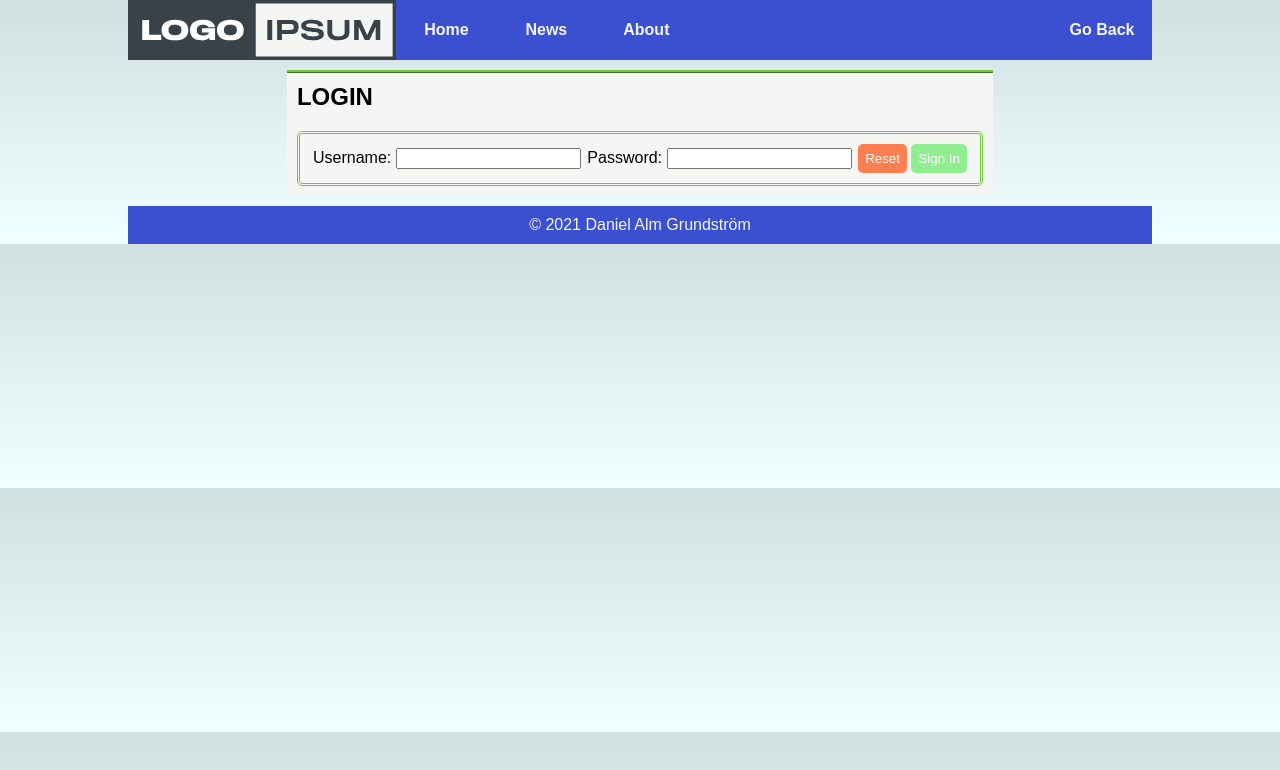
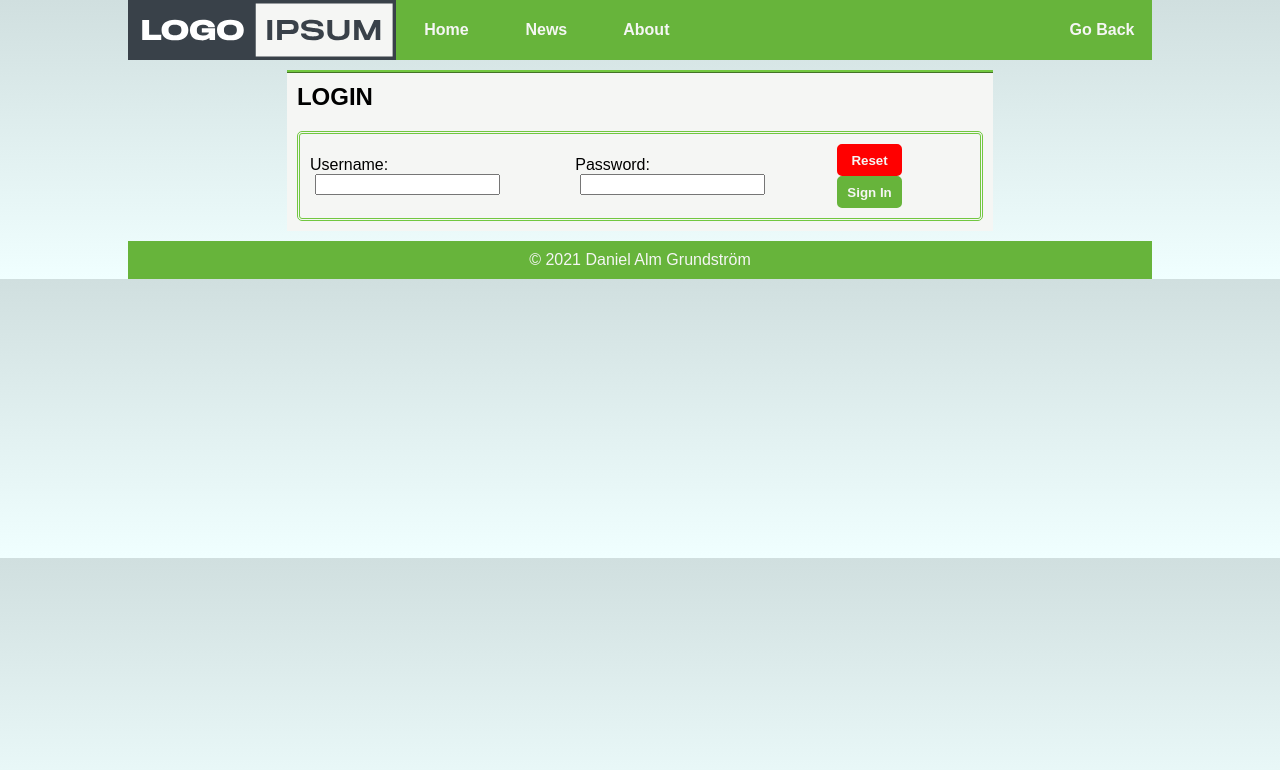
Before and after one commit to almgru/assignment-css-introduction-j33, a website: page public/html/login.html in a window 1280 px wide. Drawn offline with Linux system fonts and the light colour scheme.

Commit message:
Updates buttons to match nav link style

```diff
--- a/public/css/layout.css
+++ b/public/css/layout.css
@@ -136,6 +136,13 @@
 form {
     padding: 10px;
 }
+
+input[type="submit"],
+input[type="reset"] {
+    box-sizing: border-box;
+    width: 65px;
+    height: 32px;
+}
 /* >>>>>>>>>>>>>>>>>>>>>>>>>>>>>>>>>>>>>>>>>>>>>>>>>>>>>>>>>>>>>>>>>>>>>>>>>> */
 
 /* PAGE FOOTER */
--- a/public/css/style.css
+++ b/public/css/style.css
@@ -12,7 +12,7 @@
 }
 
 nav {
-    background-color: #3b50d1;
+    background-color: #67b43b;
 }
 
 nav > ul > li {
@@ -21,16 +21,15 @@
 
 nav > ul > li > a {
     transition: 0.3s;
-    background-color: #3b50d1;
+    background-color: #67b43b;
     color: #f5f6f4;
     text-decoration: none;
     font-weight: bold;
 }
 
 nav > ul > li > a:hover {
-    transition: 0.3s;
     background-color: #f5f6f4;
-    color: #3b50d1;
+    color: #67b43b;
     text-decoration: underline;
 }
 /* >>>>>>>>>>>>>>>>>>>>>>>>>>>>>>>>>>>>>>>>>>>>>>>>>>>>>>>>>>>>>>>>>>>>>>>>>> */
@@ -81,31 +80,33 @@
 input[type="submit"],
 input[type="reset"] {
     transition: 0.3s;
-    border: none;
     border-radius: 5px;
     padding: 7px;
-    color: white;
     margin: auto;
-}
-
-input[type="submit"]:hover {
-    transition: 0.3s;
-    background-color: green;
-    cursor: pointer;
-}
-
-input[type="reset"]:hover {
-    transition: 0.3s;
-    background-color: red;
+    font-weight: bold;
     cursor: pointer;
 }
 
 input[type="reset"] {
-    background-color: coral;
+    border: 2px solid red;
+    color: #f5f6f4;
+    background-color: red;
 }
 
 input[type="submit"] {
-    background-color: lightgreen;
+    border: 2px solid #67b43b;
+    color: #f5f6f4;
+    background-color: #67b43b;
+}
+
+input[type="submit"]:hover {
+    color: #67b43b;
+    background-color: #f5f6f4;
+}
+
+input[type="reset"]:hover {
+    color: red;
+    background-color: #f5f6f4;
 }
 /* >>>>>>>>>>>>>>>>>>>>>>>>>>>>>>>> */
 /* >>>>>>>>>>>>>>>>>>>>>>>>>>>>>>>>>>>>>>>>>>>>>>>>>>>>>>>>>>>>>>>>>>>>>>>>>> */
@@ -114,6 +115,6 @@
 /* <<<<<<<<<<<<<<<<<<<<<<<<<<<<<<<<<<<<<<<<<<<<<<<<<<<<<<<<<<<<<<<<<<<<<<<<<< */
 body > footer {
     color: #f5f6f4;
-    background-color: #3b50d1;
+    background-color: #67b43b;
 }
 /* >>>>>>>>>>>>>>>>>>>>>>>>>>>>>>>>>>>>>>>>>>>>>>>>>>>>>>>>>>>>>>>>>>>>>>>>>> */
```
